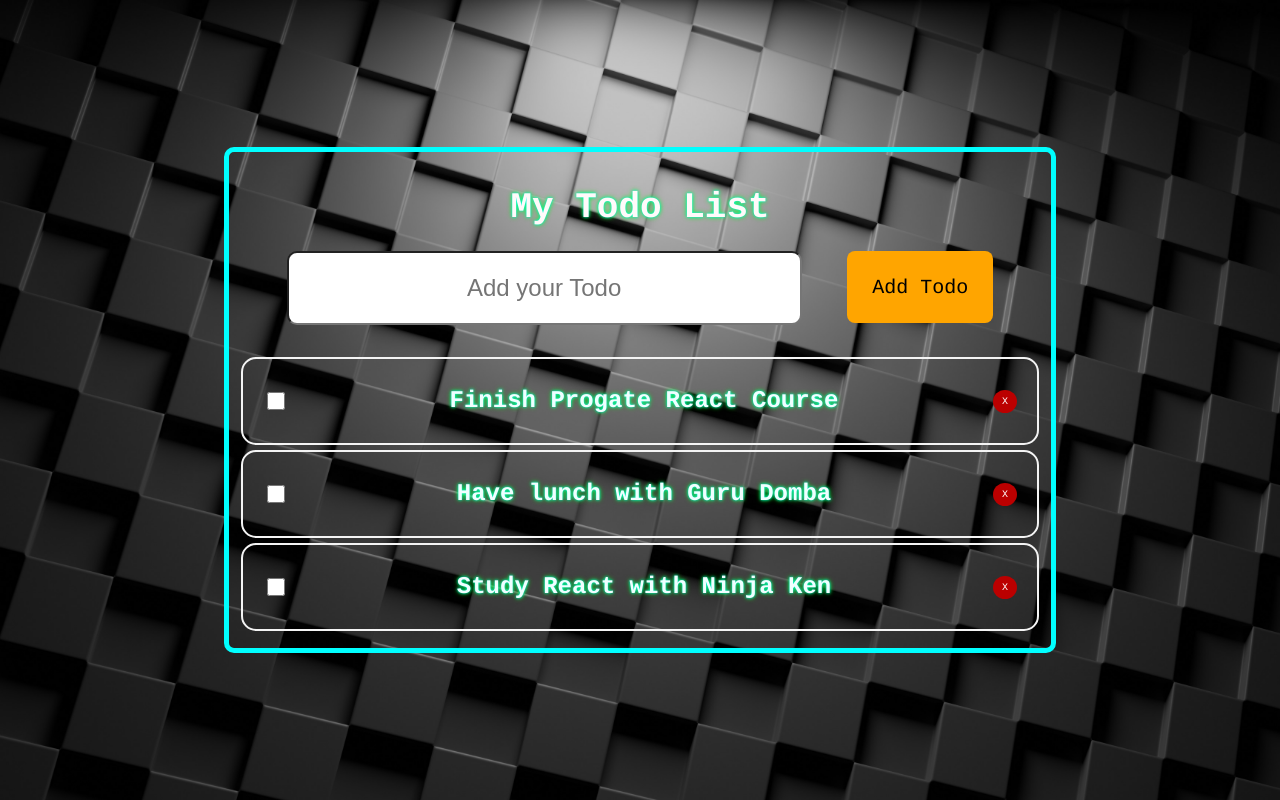
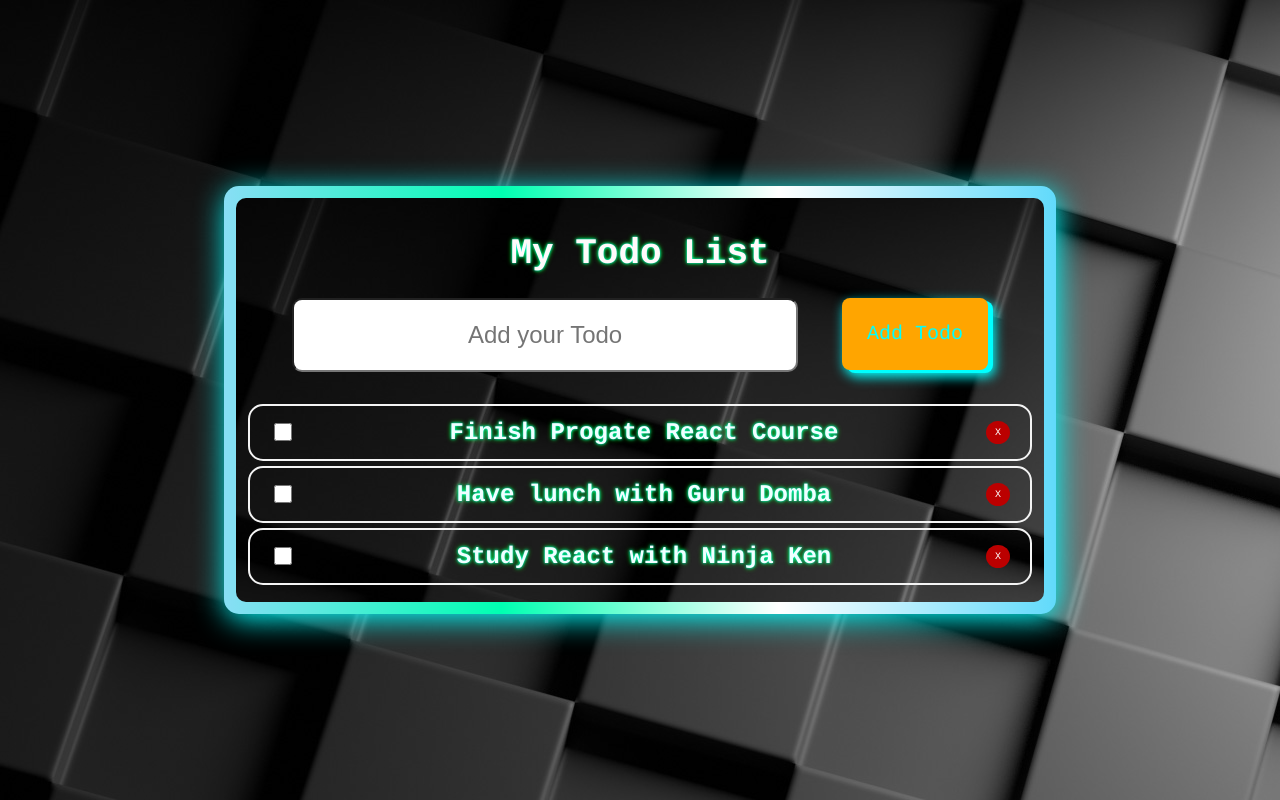
Before and after one commit to Limninzz/react-todo1-app, a React (Vite) app: page / in a window 1280 px wide. Built offline with nearby package versions, Linux system fonts and the light colour scheme.

Commit message:
updated style

```diff
--- a/src/App.css
+++ b/src/App.css
@@ -1,7 +1,7 @@
 body {
   background-image: url('./assets/cubes-dark-minimalism-h8.jpg');
   background-repeat: no-repeat;
-  background-size: cover;
+  background-size: auto;
   font-family: courier;
   font-weight: 900;
 }
--- a/src/App.jsx
+++ b/src/App.jsx
@@ -116,30 +116,50 @@ function App() {
 
   const addTodo = (todoTitle) => {
     // console.log('This is addTodo Function is ')
+    let newTodo ={};
     if(todoTitle === ''){
       return
     }
-    const newTodo = {
-      id: todos.length + 1,
+    if(todos.length >= 1){
+      newTodo = {
+        id: todos[todos.length-1].id+1,
         title: todoTitle,
         completed: false,
       }
+    }else {
+      newTodo = {
+        id: todos.length+1,
+        title: todoTitle,
+        completed: false,
+      }
+    }
+
     const updatedTodos = todos.concat (newTodo)
     setTodos(updatedTodos)
   }
 
   return (
+    <div style={styles.wrapper}>
         <div style={styles.container}>
           <h1 style={{fontSize: '36px'}}>My Todo List</h1>
           <TodoForm addTodo={addTodo} />
           <Todos todos={todos} toggleCompleted={toggleCompleted} deleteTodo={deleteTodo}/>
       </div>
+    </div>
   )
 }
 
 const styles = {
+  wrapper: {
+    background: 'linear-gradient(to right, #88def5, #00ffb1, #ffffff, #61dafb)',
+    filter: 'drop-shadow(2px 5px 15px aqua)',
+    padding: '12px',
+    borderRadius: '15px',
+  },
   container: {
-    border: '5px solid cyan',
+    backgroundImage:"url(./src/assets/cubes-dark-minimalism-h8.jpg)",
+    backgroundSize:'auto',
+    // border: '5px solid cyan',
     textAlign: 'center',
     padding: '12px',
     borderRadius: '10px',
--- a/src/components/TodoForm.jsx
+++ b/src/components/TodoForm.jsx
@@ -1,5 +1,6 @@
 import React from 'react'
 import { useState } from 'react'
+import './style.css'
 
 const TodoForm = ({addTodo}) => {
     const [title, setTitle] = useState('')
@@ -32,7 +33,7 @@ const TodoForm = ({addTodo}) => {
             }}
             value={title}
         />
-        <button style={styles.button}>Add Todo</button>
+        <button id={'add_todo'} style={styles.button}>Add Todo</button>
       </form>
     </div>
   )
@@ -51,9 +52,13 @@ const styles = {
     borderRadius: '10px',
   },
   button: {
+    position: 'relative',
     height: '72px',
     fontSize: '20px',
     backgroundColor: 'orange',
+    color: 'cyan',
+    boxShadow: '5px 3px',
+    filter: 'drop-shadow(2px 4px 6px aqua)',
   },
   form: {
     display: 'flex',
--- a/src/components/TodoItem.jsx
+++ b/src/components/TodoItem.jsx
@@ -42,6 +42,7 @@ const styles = {
     borderRadius: '15px',
     color: 'azure',
     fontSize: '24px',
+    lineHeight: '5px',
     display: 'flex',
     justifyContent: 'space-between',
     alignItems: 'center',
--- /dev/null
+++ b/src/components/style.css
@@ -0,0 +1,9 @@
+#add_todo:hover {
+    color:orange;
+    background-color: grey !important;
+}
+#add_todo:active {
+    box-shadow: none !important;
+    top: 3px;
+    left: 5px;
+}
```
Lines whose indentation alone changed are shown as unchanged.
